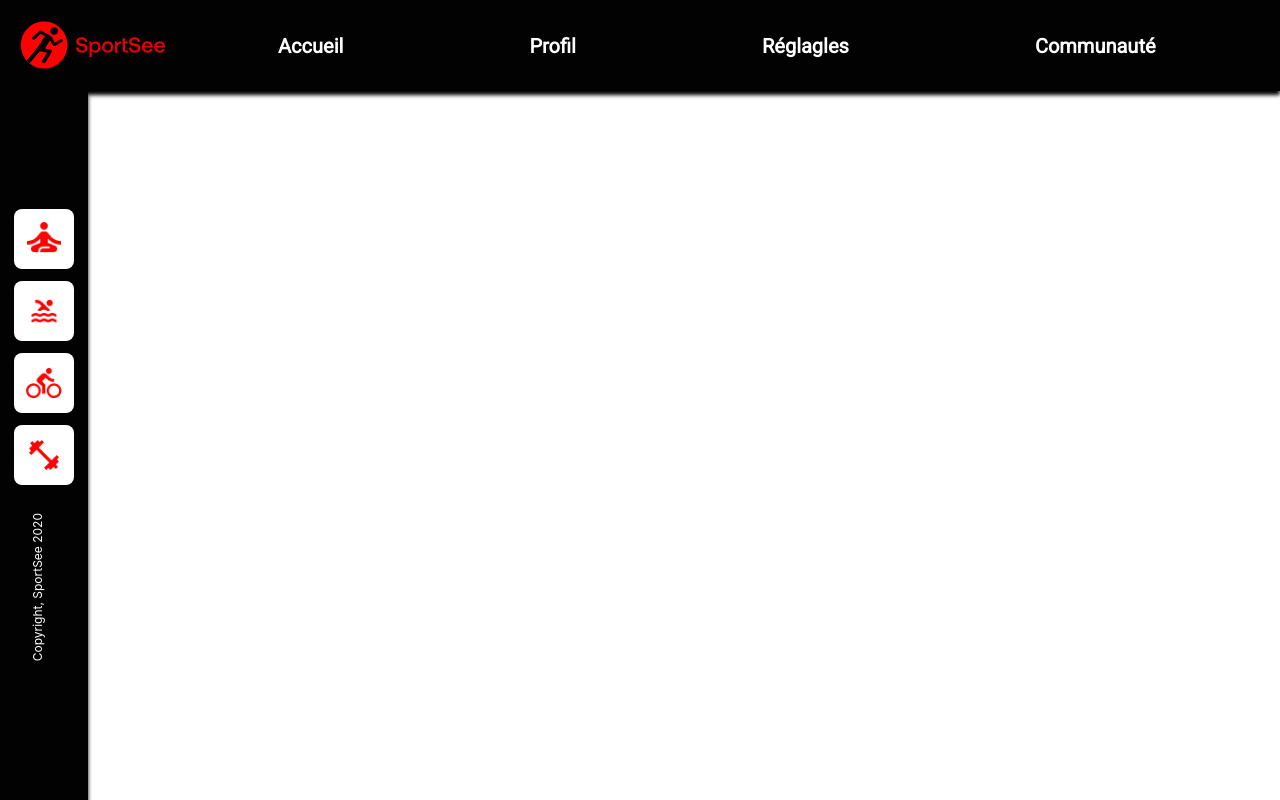
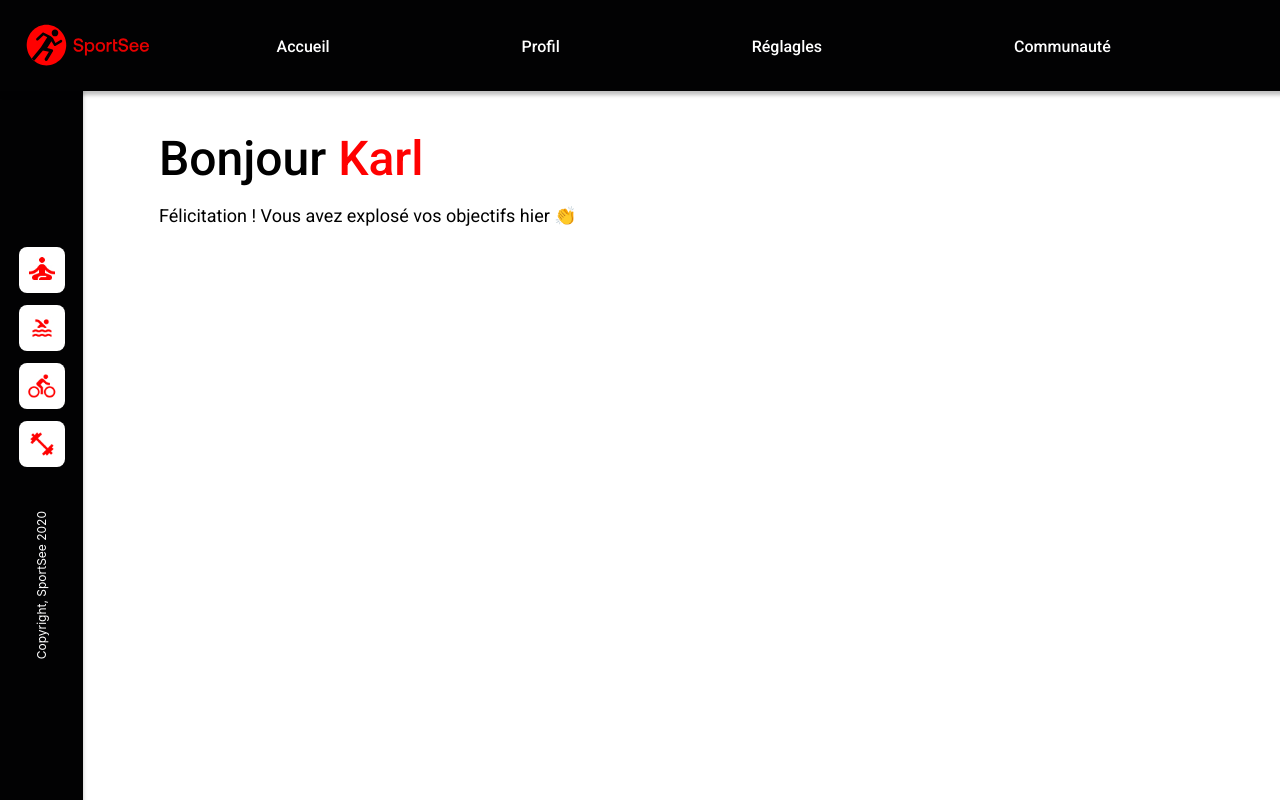
Before and after one commit to stoyb/SportSee, a React (Create React App) app: page / in a window 1280 px wide. Built offline with nearby package versions, Linux system fonts and the light colour scheme.

Commit message:
name on the dashboard

```diff
--- a/src/components/App/App.jsx
+++ b/src/components/App/App.jsx
@@ -4,12 +4,13 @@ import { BrowserRouter as Router } from 'react-router-dom';
 import { fetchMockData } from '../../api/service';
 import Navbar from '../Navbar/Navbar';
 import Sidebar from '../Sidebar/Sidebar';
+import styles  from './App.module.css'
 
 function App() {
 
 const [count, setCount] = useState(null)
 useEffect(()=> {
-    const userId = 12
+  const userId = 12
   fetchMockData(userId)
   .then(res => {
     setCount(res)
@@ -23,10 +24,11 @@ useEffect(()=> {
     <Router>
       <Navbar />
       <Sidebar />
-       <div>
+       <div className={styles.background}>
          {count ? (
            <div>
-             <p> User ID: {count.id}</p>
+             <h1 className={styles.title}>Bonjour <span className={styles.red}>{count.userInfos.firstName}</span></h1>
+             <p className={styles.subtitle}>Félicitation ! Vous avez explosé vos objectifs hier 👏</p>
            </div>
          ): (
            <p>Loading...</p>
--- /dev/null
+++ b/src/components/App/App.module.css
@@ -0,0 +1,21 @@
+@import url('https://fonts.googleapis.com/css2?family=Anton&family=Manrope:wght@400;500;700&family=Montserrat:wght@500&family=Roboto:wght@400;500&display=swap');
+@media (min-width:1024px) {
+.background {
+  padding: 130px 159px;
+}
+.title {
+  margin: 0;
+  font-size: 48px;
+  font-family: Roboto;
+  font-weight: 500;
+}
+.red {
+  color: #FF0101;
+}
+.subtitle {
+  font-size: 18px;
+  font-family: Roboto;
+  font-weight: 400;
+  margin: 18px 0;
+}
+}
--- a/src/components/Navbar/Navbar.module.css
+++ b/src/components/Navbar/Navbar.module.css
@@ -1,34 +1,38 @@
+@import url('https://fonts.googleapis.com/css2?family=Anton&family=Manrope:wght@400;500;700&family=Montserrat:wght@500&family=Roboto:wght@400;500&display=swap');
 @media (min-width:1024px) {
     .header {
-        column-gap: 7%;
+        column-gap: 10%;
         background: #020203;
         height: 91px;
         display: flex;
-        padding: 0 20px;
-        box-shadow: 0 4px 4px #000;
+        align-items: center;
+        padding: 0 2%;
+        box-shadow: 0 4px 4px rgba(0, 0, 0, 25%);
+        position: fixed;
+        z-index: 999;
+        width: 100%;
     }
     .nav {
         width: 75%;
     }
     .logo {
-        width: 145px;
+        width: 123px;
     }
     .ul {
         color: #FFF;
         text-decoration: none;
         display: flex;
         flex-direction: row;
-        justify-content: center;
         list-style: none;
         padding: 0;
         column-gap: 20%;
-        margin: 34px 0;
+        margin: 36px 0;
     }
     .link {
         color: #FFF;
         text-decoration: none;
-        font-size: 20px;
-        font-weight:700;
+        font-size: 16px;
+        font-weight:500;
         font-family: Roboto;
     }
 }
--- a/src/components/Sidebar/Sidebar.module.css
+++ b/src/components/Sidebar/Sidebar.module.css
@@ -1,11 +1,14 @@
 @media (min-width:1024px) {
     .container {
+        display: flex;
+        flex-direction: column;
+        align-items: center;
         background-color: #020203;
-        width: 88px;
+        width: 83px;
         height: 100%;
         position: fixed;
-        box-shadow: 0 4px 4px #000;
-        padding: 8% 0;
+        box-shadow: 0 4px 4px rgba(0, 0, 0, 25%);
+        padding: 91px 0;
     }
     .nav {
         display: flex;
@@ -13,6 +16,7 @@
         align-items: center;
         padding: 0;
         row-gap: 8px;
+        margin-top: 156px;
     }
     .li {
         padding: 0;
@@ -20,7 +24,7 @@
     }
     .img{
         border-radius: 8px;
-        width: 60px;
+        width: 46px;
     }
 
     .copyright {
```
Also changed, not shown: src/components/App/App.css (deleted, +0 -38 lines).
